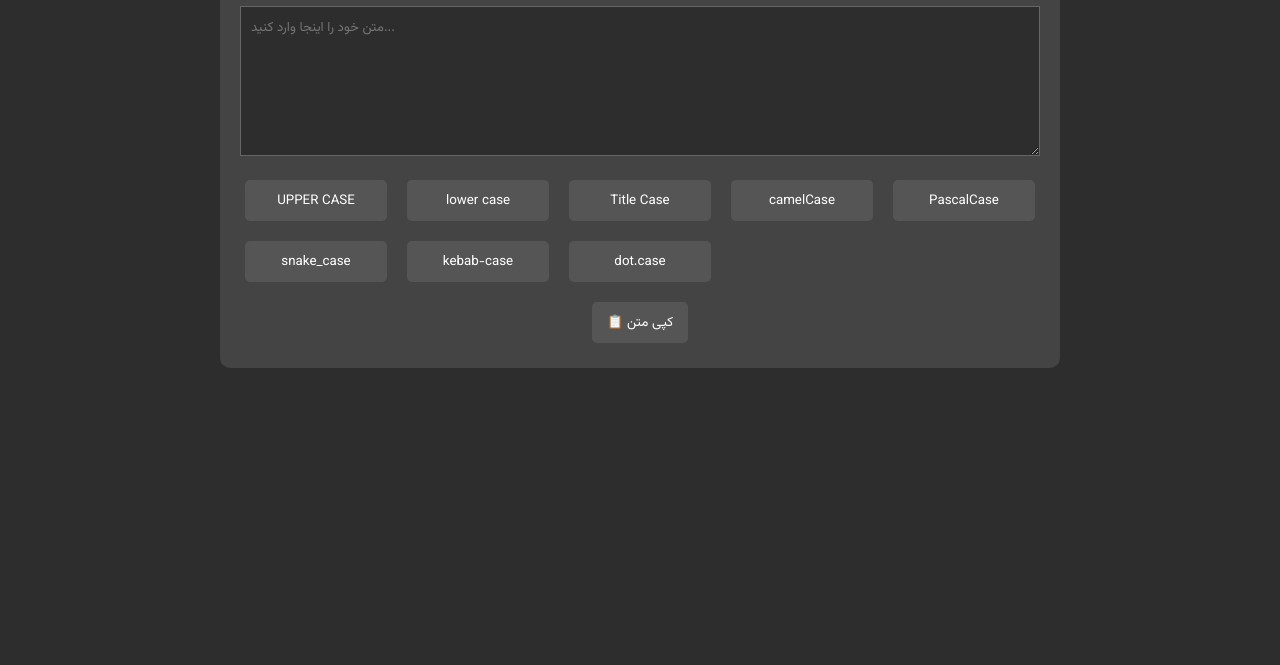
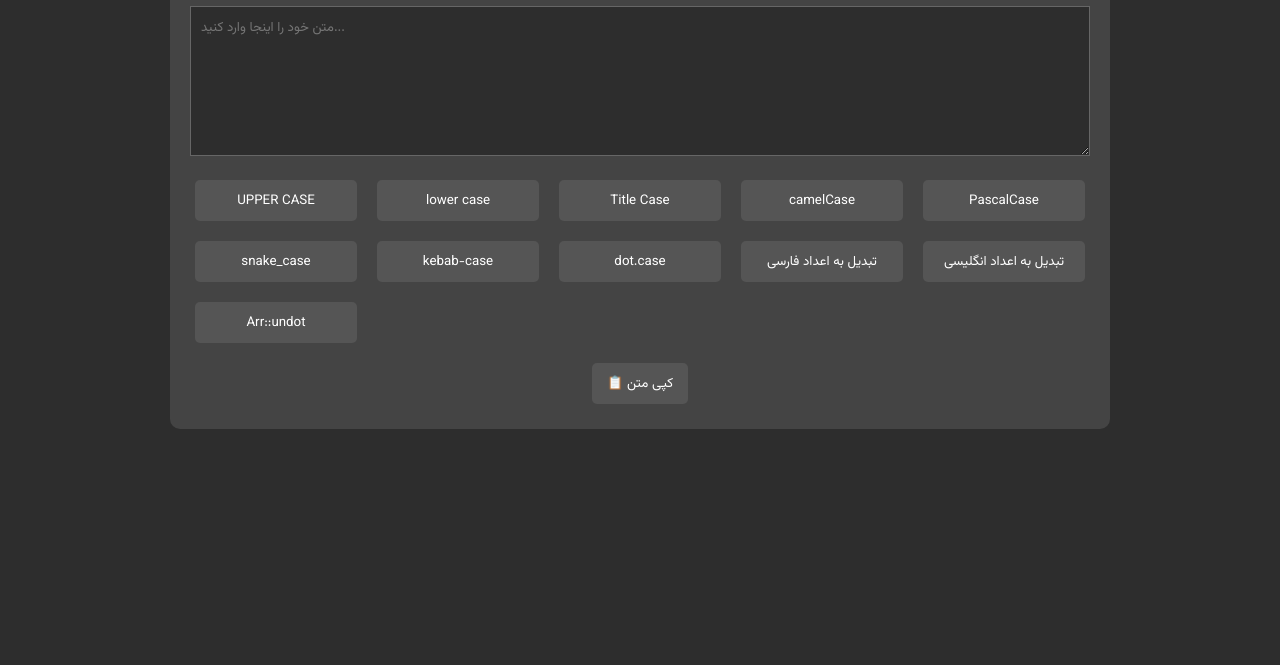
Before and after one commit to MeghdadFadaee/tools, a plain HTML site: page case-converter/index.html in a window 1280 px wide. Shown: the part 135-800 px from the top of the page. Drawn offline with Linux system fonts and the light colour scheme.

Commit message:
add number converter

```diff
--- a/case-converter/index.html
+++ b/case-converter/index.html
@@ -33,7 +33,7 @@
             text-align: center;
         }
         .container {
-            max-width: 800px;
+            max-width: 900px;
             margin: auto;
             background: var(--card-bg);
             padding: 20px;
@@ -95,7 +95,9 @@
         <button onclick="convertCase('snake')">snake_case</button>
         <button onclick="convertCase('kebab')">kebab-case</button>
         <button onclick="convertCase('dot')">dot.case</button>
-<!--        <button onclick="undotJson()">Array::undot</button>-->
+        <button onclick="convertDigits('fa')">تبدیل به اعداد فارسی</button>
+        <button onclick="convertDigits('en')">تبدیل به اعداد انگلیسی</button>
+        <button onclick="undotJson()">Arr::undot</button>
     </div>
     <button onclick="copyText()">📋 کپی متن</button>
 </div>
@@ -156,6 +158,16 @@
         textArea.value = JSON.stringify(result, null, 2);
     }
 
+    function convertDigits(target) {
+        const textArea = document.getElementById("textArea");
+        const mapFaToEn = {'۰':'0','۱':'1','۲':'2','۳':'3','۴':'4','۵':'5','۶':'6','۷':'7','۸':'8','۹':'9'};
+        const mapEnToFa = {'0':'۰','1':'۱','2':'۲','3':'۳','4':'۴','5':'۵','6':'۶','7':'۷','8':'۸','9':'۹'};
+
+        textArea.value = textArea.value.replace(/[۰-۹0-9]/g, d => {
+            return target === 'fa' ? mapEnToFa[d] || d : mapFaToEn[d] || d;
+        });
+    }
+
     function copyText() {
         const textArea = document.getElementById("textArea");
         textArea.select();
```
